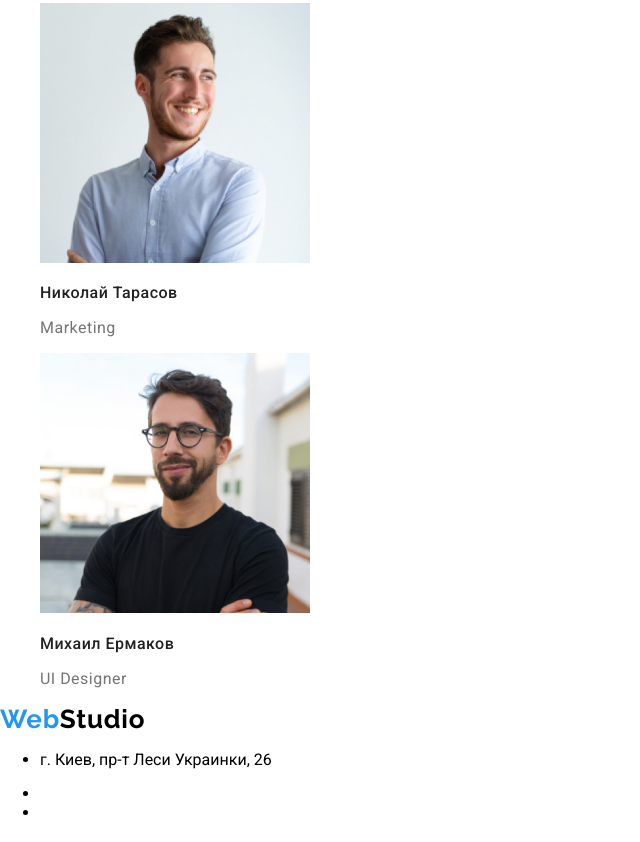
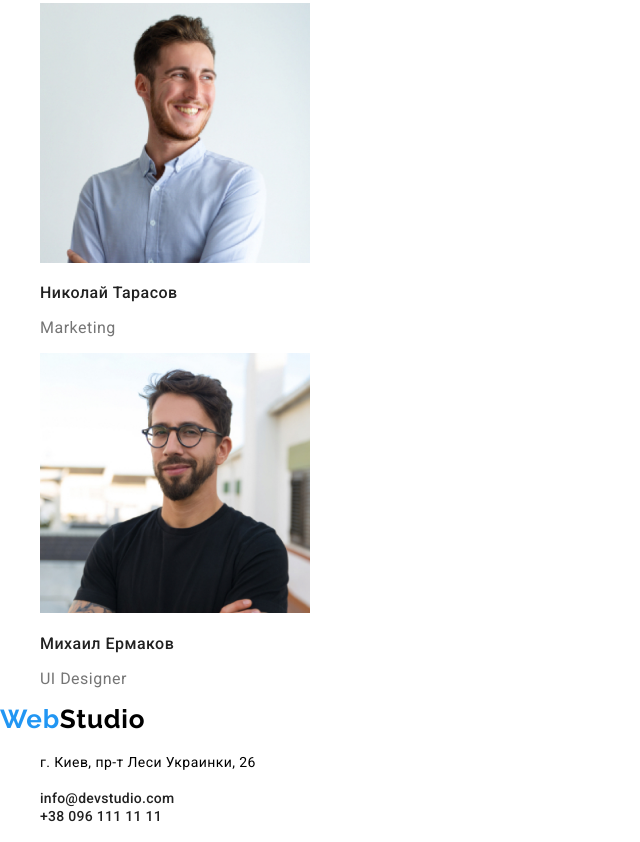
Before and after one commit to tanya-pavlova/goit-markup-hw-02, a plain HTML site: page index.html in a window 1280 px wide. Shown: the part 2376-3218 px from the top of the page, without its empty margins (0-640 px from the left). Drawn offline with nearby package versions, Linux system fonts and the light colour scheme.

Commit message:
исправлен footer

```diff
--- a/css/styles.css
+++ b/css/styles.css
@@ -140,17 +140,6 @@ body {
     color: var(--secondary-color);
 }
 
-
-.footer-email-link,
-.footer-tel-link {
-    font-family: var(--main-font);
-    font-weight: 500;
-    font-size: 14px;
-    line-height: 1.143;
-    letter-spacing: 0.02em;
-    color: rgba(255, 255, 255, 0.6);
- }
-
 .projects-navigation-btn {
     background: #F5F4FA;
     font-family: Roboto;
@@ -184,3 +173,21 @@ body {
     letter-spacing: 0.03em;
     color: var(--secondary-color)
 }
+
+.footer-address-text {
+    font-family: var(--main-font);
+    font-weight: 400;
+    font-size: 14px;
+    line-height: 1.714;
+    letter-spacing: 0.03em;
+}
+
+.footer-email-link,
+.footer-tel-link {
+    font-family: Roboto;
+    font-weight: 500;
+    font-size: 14px;
+    line-height: 1.143;
+    letter-spacing: 0.02em;
+    color: var(--title-main-color)
+}
--- a/index.html
+++ b/index.html
@@ -111,18 +111,16 @@
         </a>
 
         <address class="address">
-            <ul>
+            <ul class="address-list list">
                 <li>
-                    <p>г. Киев, пр-т Леси Украинки, 26</p>
+                    <p class="footer-address-text">г. Киев, пр-т Леси Украинки, 26</p>
                 </li>
                 <li>
                     <a class="footer-email-link link" href="mailto:info@devstudio.com">info@devstudio.com</a>
                 </li>
-
                 <li>
                     <a class="footer-tel-link link" href="tel:+380961111111">+38 096 111 11 11</a>
                 </li>
-
             </ul>
         </address>
     </footer>
```
Also changed, not shown: portfolio.html (+2 -4 lines).
